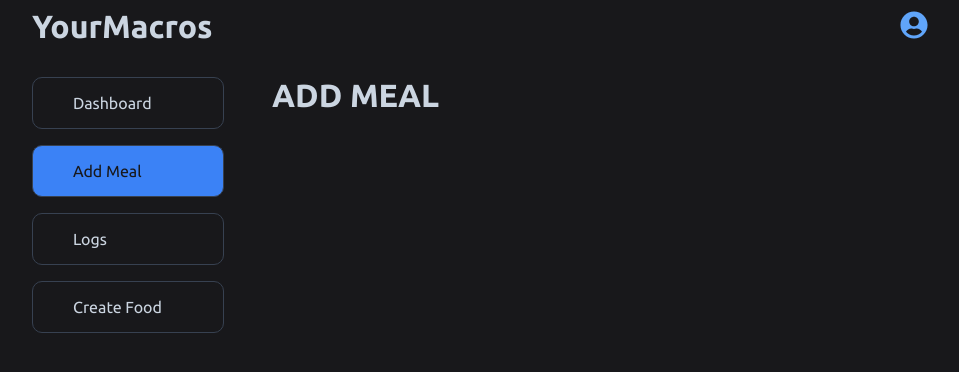
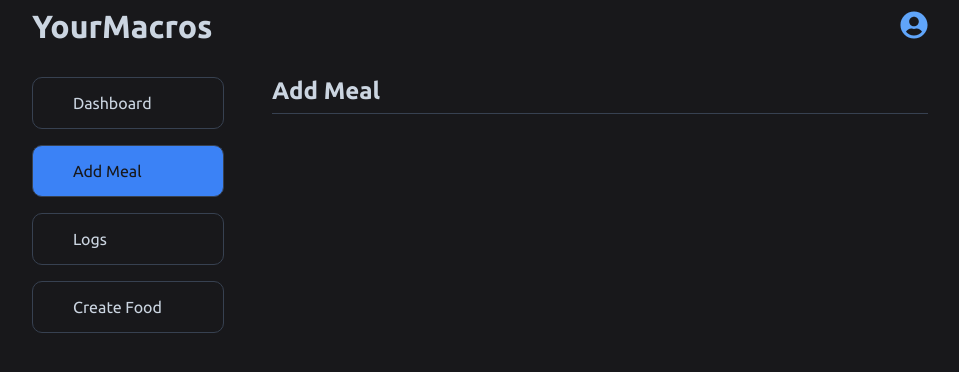
Before and after one commit to jonmico/your-macros, a React (Vite) app in the folder client/: page /add-meal in a window 1280 px wide. Shown: the top 372 px of the page, without its empty margins (160-1119 px from the left). Built offline with nearby package versions, Linux system fonts and the light colour scheme; some icons are missing.

Commit message:
Move StyledH2 into a styled-header components folder. Change name to StyledH2BottomBorder, because that's what it is.

```diff
--- a/client/src/pages/create-food/create-food.styled.tsx
+++ b/client/src/components/styled-header/styled-header.styled.tsx
@@ -1,6 +1,6 @@
 import styled from 'styled-components';
 
-export const StyledH2 = styled.h2`
+export const StyledH2BottomBorder = styled.h2`
   padding-bottom: 0.5rem;
   border-bottom: 1px solid var(--color-gray-700);
 `;
--- a/client/src/pages/add-meal/add-meal.tsx
+++ b/client/src/pages/add-meal/add-meal.tsx
@@ -1,7 +1,9 @@
+import { StyledH2BottomBorder } from '../../components/styled-header/styled-header.styled';
+
 export default function AddMeal() {
   return (
     <div>
-      <h1>ADD MEAL</h1>
+      <StyledH2BottomBorder>Add Meal</StyledH2BottomBorder>
     </div>
   );
 }
--- a/client/src/pages/create-food/create-food.tsx
+++ b/client/src/pages/create-food/create-food.tsx
@@ -1,10 +1,10 @@
 import CreateFoodForm from '../../components/create-food-form/create-food-form';
-import { StyledH2 } from './create-food.styled';
+import { StyledH2BottomBorder } from '../../components/styled-header/styled-header.styled';
 
 export default function CreateFood() {
   return (
     <div>
-      <StyledH2>Create Food</StyledH2>
+      <StyledH2BottomBorder>Create Food</StyledH2BottomBorder>
       <CreateFoodForm />
     </div>
   );
```
